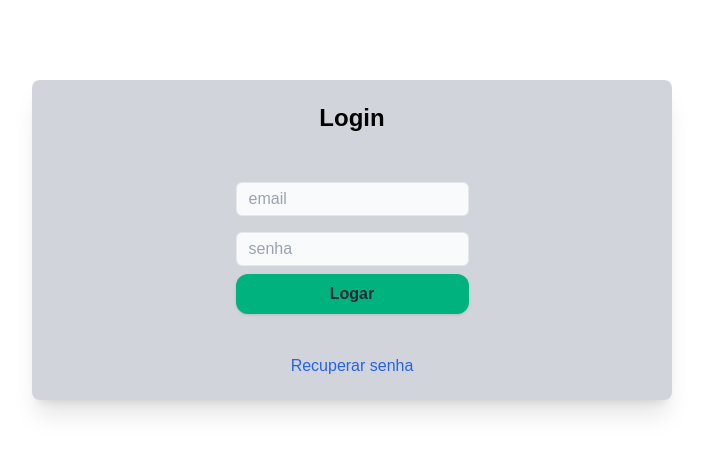
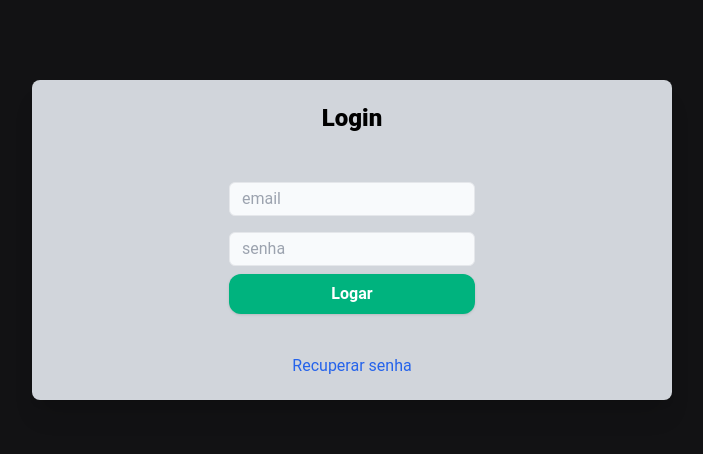
Before and after one commit to mateusdayrell/lelearn, a React (Create React App) app: page /login in a window 1280 px wide. Shown: the top 454 px of the page, without its empty margins (288-991 px from the left). Built offline with nearby package versions, Linux system fonts and the light colour scheme; the HTML template or start-up script is replaced by a standard one.

Commit message:
feat: change font family on global css

```diff
--- a/src/global.css
+++ b/src/global.css
@@ -2,7 +2,8 @@
 @tailwind components;
 @tailwind utilities;
 
-@import url('https://fonts.googleapis.com/css2?family=Montserrat&display=swap');
+/* @import url('https://fonts.googleapis.com/css2?family=Montserrat&display=swap'); */
+@import url('https://fonts.googleapis.com/css2?family=Montserrat:wght@500&family=Roboto:wght@400;500;900&display=swap');
 
 * {
   @apply m-0 p-0 outline-0 box-border;
@@ -11,11 +12,12 @@
 body {
   @apply min-h-screen;
   font-family: 'Montserrat', sans-serif;
+  font-family: 'Roboto', sans-serif;
   -webkit-font-smoothing: antialiased;
 }
 
 html, body, #root {
-  @apply h-full;
+  @apply h-full bg-cinza-800;
 }
 
 a {
@@ -48,7 +50,7 @@ select {
 
 
 .btn{
-  @apply bg-verde-100 hover:bg-verde-200 text-gray-800 font-semibold py-2 px-4 rounded-xl shadow
+  @apply bg-verde-100 hover:bg-verde-200 text-white font-semibold py-2 px-4 rounded-xl shadow
 }
 
 .round-blue-btn{
@@ -82,5 +84,5 @@ select {
 }
 
 .Overlay {
-  @apply fixed top-0 left-0 right-0 bottom-0 bg-black/50 flex justify-center;
+  @apply fixed top-0 left-0 right-0 bottom-0 bg-black/50 flex justify-center backdrop-blur-sm;
 }
```
